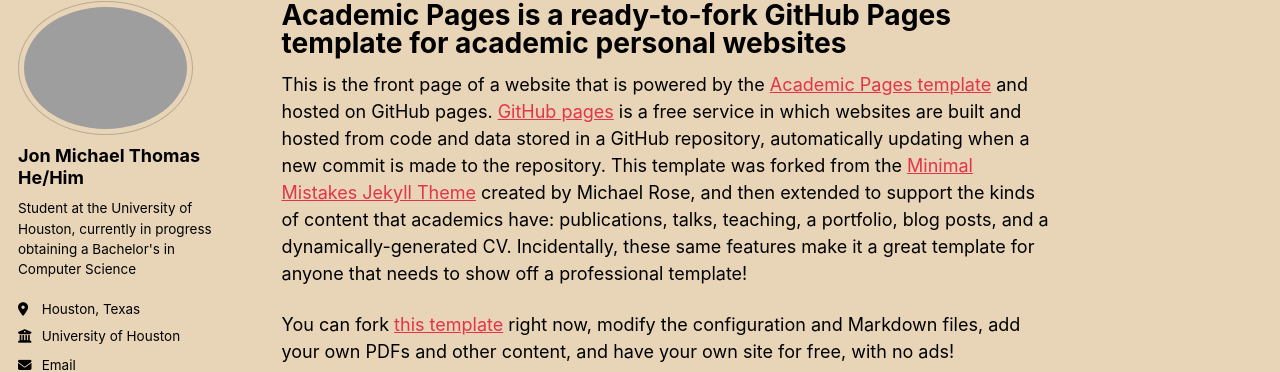
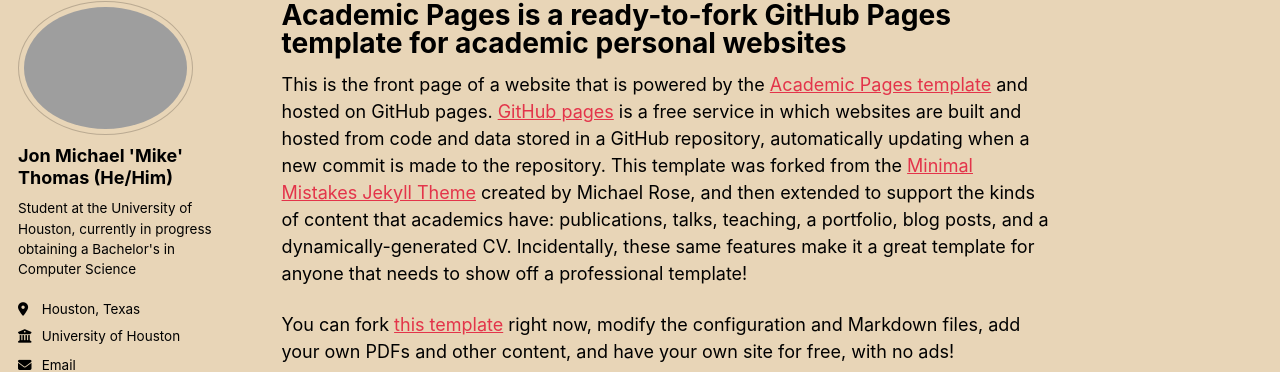
Before and after one commit to mikT03/mikT03.github.io, a Jekyll site: the page built from _pages/about.md, in a window 1280 px wide. Shown: the part 100-472 px from the top of the page. Built offline with Jekyll 4.4.1, drawn with Linux system fonts in a browser that asks for light colours; some web fonts are replaced; a script bundle is joined from its source files by our own code; library files that are not in the unit come from our copies.

Commit message:
Update _config.yml

```diff
--- a/_config.yml
+++ b/_config.yml
@@ -24,7 +24,7 @@
 author:
   # Biographic information
   avatar           : "profile.png"
-  name             : "Jon Michael Thomas He/Him"
+  name             : "Jon Michael 'Mike' Thomas (He/Him)"
   pronouns         : # example: "she/her"
   bio              : "Student at the University of Houston, currently in progress obtaining a Bachelor's in Computer Science"
   location         : "Houston, Texas"
```
